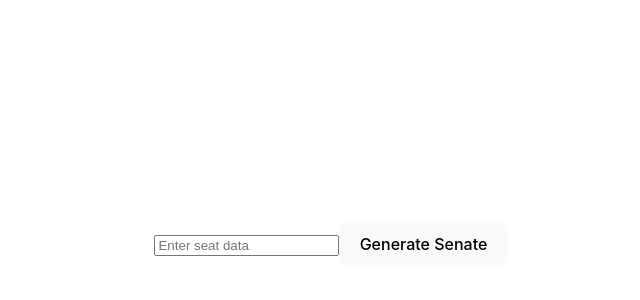
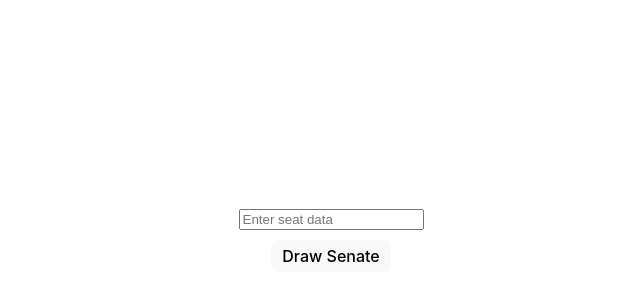
Before and after one commit to JannCarloMoreno/teoria_de_juegos, a React (Vite) app: page / in a window 1280 px wide. Shown: the part 156-456 px from the top of the page, without its empty margins (309-949 px from the left). Built offline with nearby package versions, Linux system fonts and the light colour scheme.

Commit message:
Slylised the generate button

```diff
--- a/src/App.jsx
+++ b/src/App.jsx
@@ -74,7 +74,9 @@ function App() {
   return (
     <div>
       <input id='values' type="text" placeholder="Enter seat data"/>
-      <button onClick={handleInputChange}>Generate Senate</button>
+      <br/>
+      <button onClick={handleInputChange}>Draw Senate</button>
+      <br/>
       <div style={{ display: 'flex', flexWrap: 'wrap' }}>{renderGrid()}</div>
     </div>
   );
--- a/src/index.css
+++ b/src/index.css
@@ -39,7 +39,8 @@ h1 {
 button {
   border-radius: 8px;
   border: 1px solid transparent;
-  padding: 0.6em 1.2em;
+  padding: 5px 10px;
+  margin: 10px 5px;
   font-size: 1em;
   font-weight: 500;
   font-family: inherit;
```
